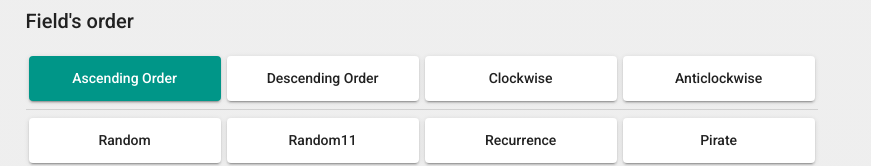
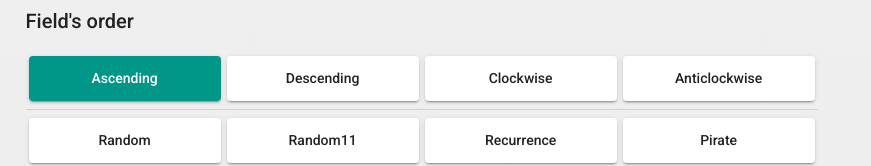
Before and after one commit to viktorhajer/darts-scoreboard-ng, an Angular app: page /around-clock in a window 1280 px wide. Shown: the part 326-492 px from the top of the page, without its empty margins (0-871 px from the left). Built offline with nearby package versions, Linux system fonts and the light colour scheme.

Commit message:
Extend around a clock

```diff
--- a/src/app/aroundclock/around-clock.component.html
+++ b/src/app/aroundclock/around-clock.component.html
@@ -24,10 +24,10 @@
 
     <h2>Field's order</h2>
     <button mat-raised-button class="button shortmedium" [color]="settings.style==0?'primary':''" (click)="settings.setStyle(0)">
-      Ascending Order
+      Ascending
     </button>
     <button mat-raised-button class="button shortmedium" [color]="settings.style==4?'primary':''" (click)="settings.setStyle(4)">
-      Descending Order
+      Descending
     </button>
     <button mat-raised-button class="button shortmedium" [color]="settings.style==1?'primary':''" (click)="settings.setStyle(1)">
       Clockwise
```
Also changed, not shown: 4 other files (tests, documents, lock files or other folders).
